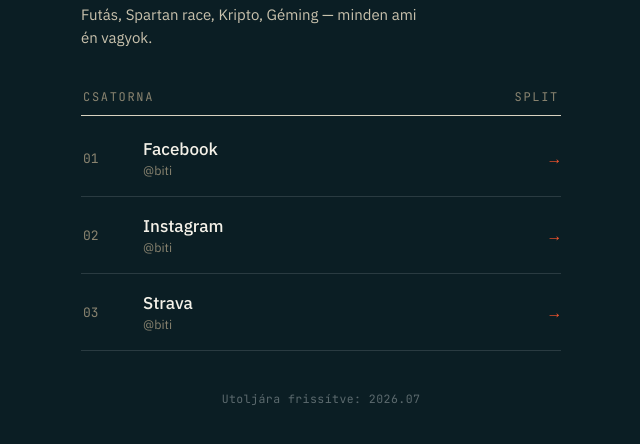
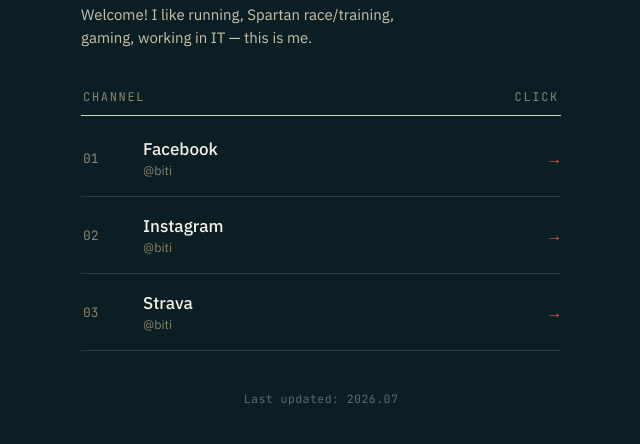
Before and after one commit to Terabite9/biti995, a plain HTML site: page index.html in a window 1280 px wide. Shown: the part 272-716 px from the top of the page, without its empty margins (319-959 px from the left). Drawn offline with nearby package versions, Linux system fonts and the light colour scheme.

Commit message:
Add files via upload

```diff
--- a/index.html
+++ b/index.html
@@ -152,15 +152,15 @@
   </div>
 
   <h1>Biti</h1>
-  <p class="tagline">Futás, Spartan race, Kripto, Géming — minden ami én vagyok.</p>
+  <p class="tagline">Welcome! I like running, Spartan race/training, gaming, working in IT — this is me.</p>
 
   <div class="sheet-label">
-    <span>Csatorna</span>
-    <span>Split</span>
+    <span>Channel</span>
+    <span>Click</span>
   </div>
   <ul id="links"></ul>
 
-  <footer>Utoljára frissítve: 2026.07</footer>
+  <footer>Last updated: 2026.07</footer>
 </div>
 
 <script>
```
